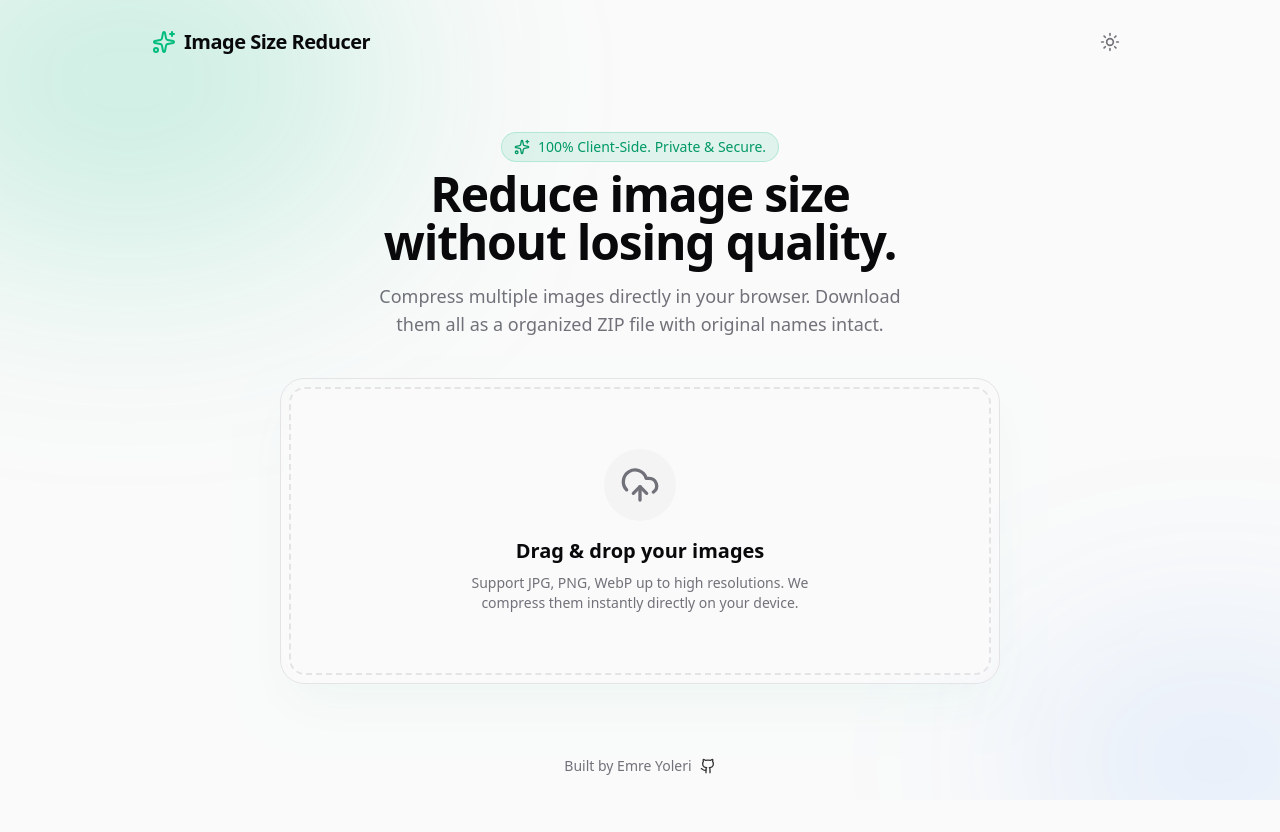
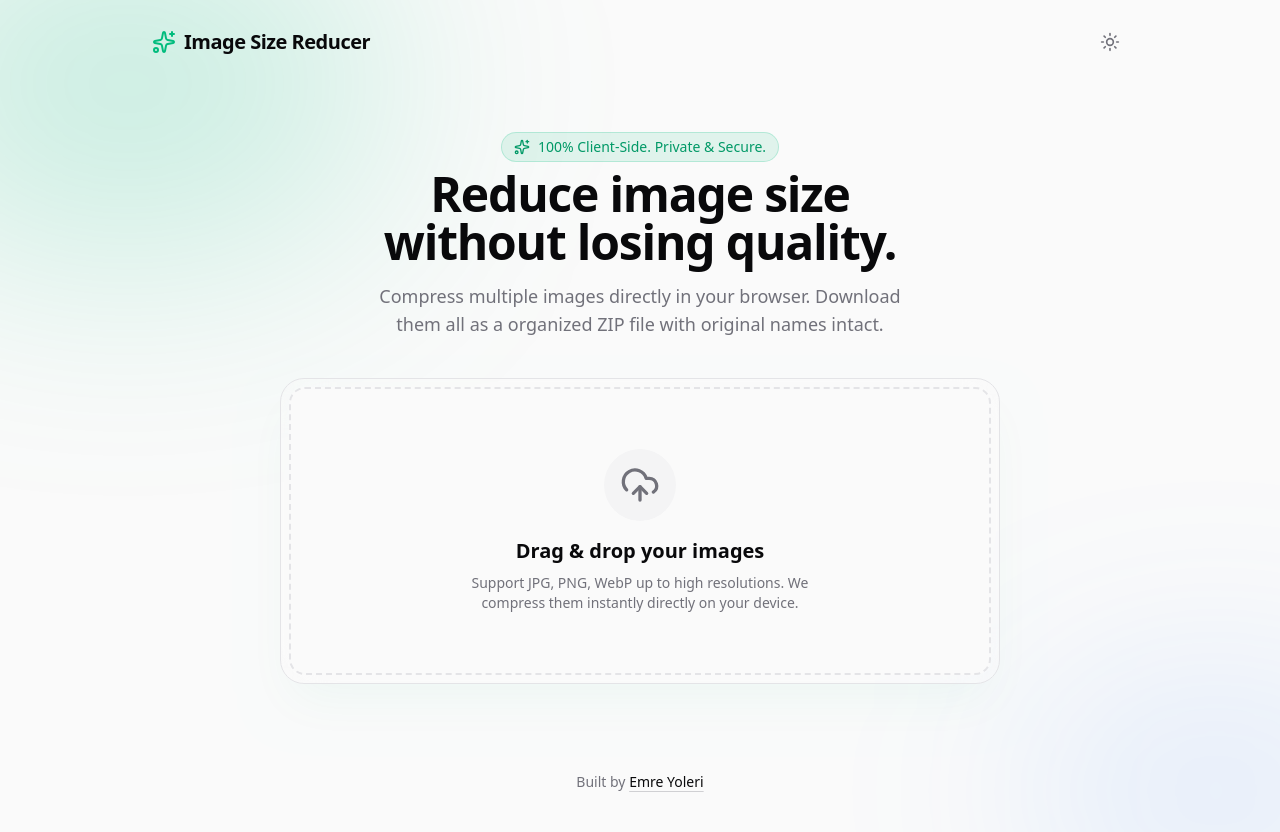
Before and after one commit to emreyoleridev/ultimate-image-size-reducer, a Next.js app: page / in a window 1280 px wide. Before the commit the page ends 800 px from the top, so only its background shows below. Built offline with nearby package versions, Linux system fonts and the light colour scheme.

Commit message:
style: increase footer vertical padding and update author link presentation.

```diff
--- a/src/app/page.tsx
+++ b/src/app/page.tsx
@@ -171,16 +171,18 @@ export default function Home() {
         </div>
       </main>
 
-      <footer className="w-full py-6 flex flex-col items-center justify-center space-y-2 text-sm text-muted-foreground z-10">
+      <footer className="w-full py-10 flex flex-col items-center justify-center space-y-2 text-sm text-muted-foreground z-10">
+        <p>
+          Built by{" "}
           <a
             href="https://github.com/emreyoleridev"
             target="_blank"
             rel="noopener noreferrer"
-          className="flex items-center space-x-2 hover:text-foreground transition-colors"
+            className="font-medium text-foreground underline decoration-muted-foreground/30 underline-offset-4 hover:decoration-foreground transition-all"
           >
-          <span>Built by Emre Yoleri</span>
-          <Github className="w-4 h-4 text-[#333] dark:text-white" />
+            Emre Yoleri
           </a>
+        </p>
       </footer>
     </div>
   );
```
Lines whose indentation alone changed are shown as unchanged.
